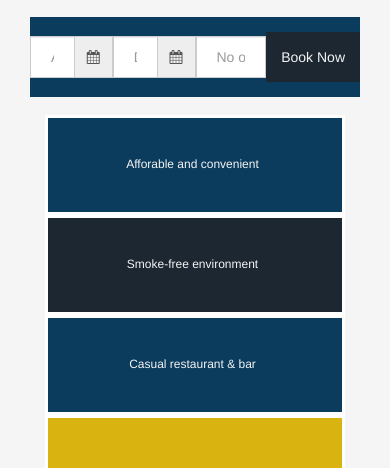
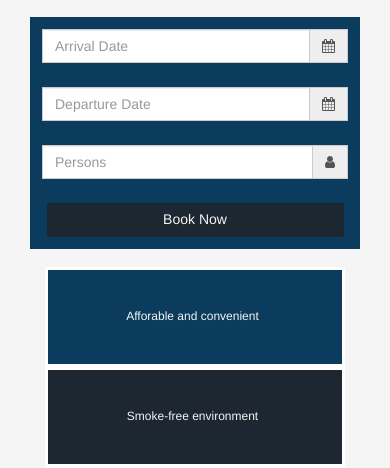
Before and after one commit to BelgiumCampus/stadiumhotel, a PHP site: page / in a window 390 px wide. Shown: the part 237-705 px from the top of the page. Run offline with PHP 8.4, Linux system fonts and the light colour scheme; some libraries are stand-ins or nearby versions.

Commit message:
quickbooking-module responsiveness

```diff
--- a/css/site.css
+++ b/css/site.css
@@ -227,6 +227,12 @@ nav ul li a:hover {
     }
 }
 
+@media only screen and (max-width: 768px) {
+    #quickbookbtn {
+        width:90%;
+    }
+}
+
 
 /* KEYFRAMES */
 
@@ -253,8 +259,8 @@ html, body {
 }
 
 .padding-top-bottom {
-    padding-top: 15px;
-    padding-bottom: 15px;
+    padding-top: 20px;
+    padding-bottom: 20px;
 }
 
 .padding-left-right {
--- a/views/quickbooking-module.html
+++ b/views/quickbooking-module.html
@@ -1,26 +1,27 @@
-<div class="container tile-color-1">
-    <div style="justify-content: space-around; display: flex;" class="row  padding-top-bottom">
-
-        <div style="align-self: center;" class="col-md-3 padding-left-right  input-group date" id="arrivaldatepicker">
-            <input style="padding: 20px;" type="text" class="no-border-radius form-control" placeholder="Arrival Date" />
+<div class="container-fluid tile-color-1">
+    <div class="text-center row">
+        <div style="display:inline-table; margin:12px;" class="col-lg-3 col-md-3 col-sm-3 padding-left-right input-group date" id="arrivaldatepicker">
+            <input type="text" class="no-border-radius form-control" placeholder="Arrival Date" />
             <span class="no-border-radius input-group-addon">
                         <i class="fa fa-calendar"></i>
                     </span>
         </div>
-        <div style="align-self: center;" class=" col-md-3 padding-left-right  input-group dat padding-left-right  input-group date" id="departdatepicker">
-            <input style="padding: 20px;" type="text" class="no-border-radius form-control" placeholder="Departure Date" />
+        <div style="display:inline-table; margin:12px;" class="col-lg-3 col-md-3 col-sm-3 padding-left-right input-group date" id="departdatepicker">
+            <input type="text" class=" no-border-radius form-control" placeholder="Departure Date" />
             <span class="no-border-radius input-group-addon">
                         <i class="fa fa-calendar"></i>
                     </span>
         </div>
 
-        <div style="align-self: center;" class="col-md-2 padding-left-right  input-group dat padding-left-right input-group">
-            <input style="padding: 20px;" type="text" class="form-control" placeholder="No of Persons" />
+        <div style="display:inline-table; margin:12px;" class="col-lg-2 col-md-2 col-sm-2 input-group ">
+            <input type="text" class=" form-control" placeholder="Persons" />
+            <span class="no-border-radius input-group-addon">
+                <i class="fa fa-user "></i></span>
         </div>
 
-        <div style="align-self: center;" class="col-md-2 padding-left-right  input-group dat padding-left-right input-group">
-            <a style="border-style:none; width: 100%; padding: 15px;" class="tile-color-2 no-border-radius btn btn-primary btn-default  ">Book Now </a>
+        <div style="display:inline-table; margin:12px;" class="col-lg-2 col-md-2 col-sm-2 input-group" id="quickbookbtn">
+            <a style="border-style:none;" class="tile-color-2 no-border-radius btn-md btn btn-primary form-control ">Book Now</a>
+
         </div>
-
     </div>
 </div>
```
